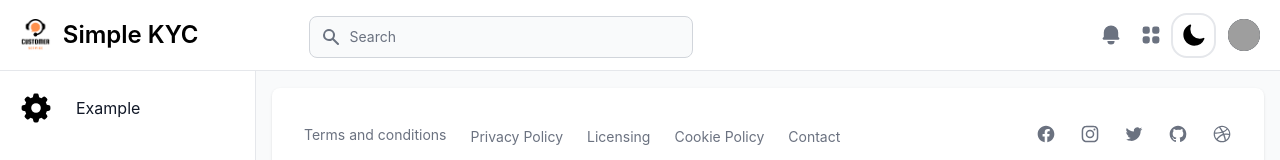
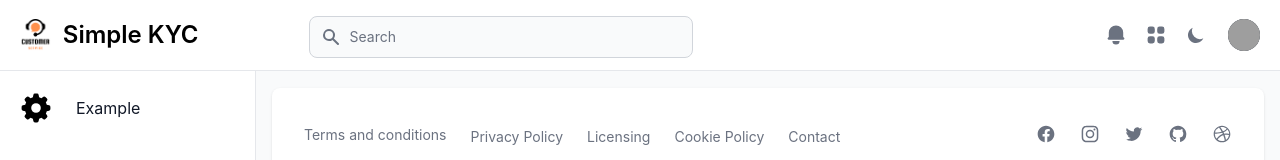
Before and after one commit to NhatTranMinh15/ReactAdhoc, a React (Create React App) app: page /pages in a window 1280 px wide. Shown: the top 160 px of the page. Built offline with nearby package versions, Linux system fonts and the light colour scheme; grey boxes are pictures that could not be loaded.

Commit message:
Add flowbite interactivity

```diff
--- a/package.json
+++ b/package.json
@@ -13,6 +13,7 @@
     "@types/react": "18.2.79",
     "@types/react-dom": "18.2.25",
     "flowbite-react": "^0.10.2",
+    "flowbite": "^2.5.1",
     "react": "^18.2.0",
     "react-dom": "^18.2.0",
     "react-hook-form": "^7.54.2",
--- a/src/App.tsx
+++ b/src/App.tsx
@@ -5,6 +5,7 @@ import appRouter from "./app.router";
 import { AuthenticatedProvider } from "./shared/AuthenticatedContext";
 
 function App() {
+
     return (
         <AuthenticatedProvider>
             <RouterProvider router={appRouter} />
--- a/src/components/header/header.tsx
+++ b/src/components/header/header.tsx
@@ -1,7 +1,7 @@
 import React, { useContext } from "react";
 import { Link } from "react-router-dom";
 import { AuthenticatedContext } from "../../shared/AuthenticatedContext";
-import DarkThemeToggle from "../DarkThemeToggle";
+import { DarkThemeToggle } from "flowbite-react";
 
 const Header = () => {
     const isAuthenticated = useContext(AuthenticatedContext);
--- a/src/index.tsx
+++ b/src/index.tsx
@@ -3,12 +3,15 @@ import ReactDOM from 'react-dom/client';
 import './index.css';
 import App from './App';
 import reportWebVitals from './reportWebVitals';
+import { Flowbite } from 'flowbite-react';
 
 const root = ReactDOM.createRoot(document.getElementById('root') as HTMLElement);
 
 root.render(
   <React.StrictMode>
-    <App />
+    <Flowbite>
+      <App />
+    </Flowbite>
   </React.StrictMode>
 );
 
--- a/tailwind.config.js
+++ b/tailwind.config.js
@@ -1,8 +1,11 @@
 /** @type {import('tailwindcss').Config} */
+import flowbite from "flowbite-react/tailwind";
+
 module.exports = {
     content: [
         "./src/**/*.{html,tsx}",
-        './node_modules/flowbite/**/*.js'
+        './node_modules/flowbite/**/*.js',
+        flowbite.content()
     ],
     safelist: [
         'w-64',
@@ -106,6 +109,6 @@ module.exports = {
     },
 
     plugins: [
-        require('flowbite/plugin')
+        flowbite.plugin(),
     ],
 }
```
